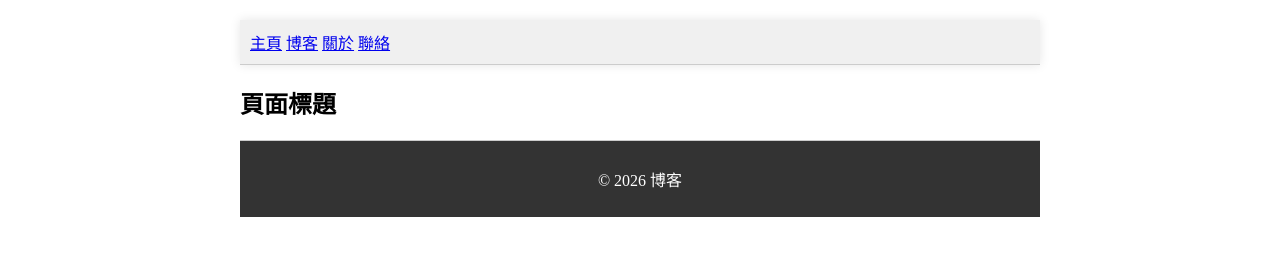
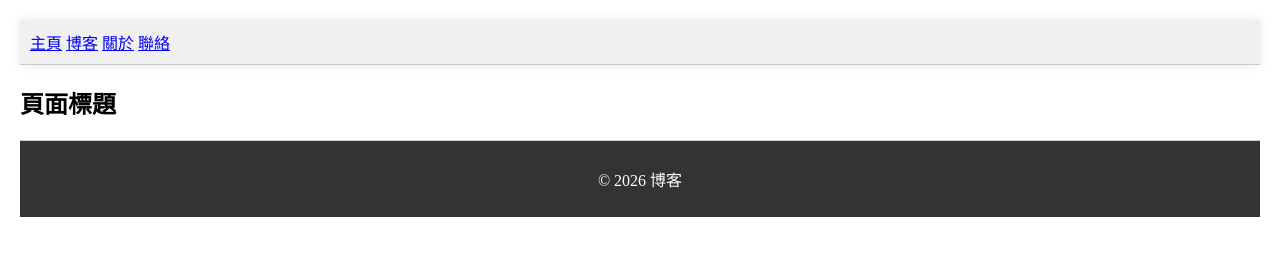
Before and after one commit to nati3122/website, a plain HTML site: page index.html in a window 1280 px wide. Drawn offline with Linux system fonts and the light colour scheme.

Commit message:
Increase body max-width to 1920px

```diff
--- a/index.html
+++ b/index.html
@@ -6,7 +6,7 @@
     <title>Nati's Website</title>
     <link rel="stylesheet" href="style.css">
 </head>
-<body style="max-width: 800px;">
+<body style="max-width: 1920px;">
 
     <header>
         <nav>
```
